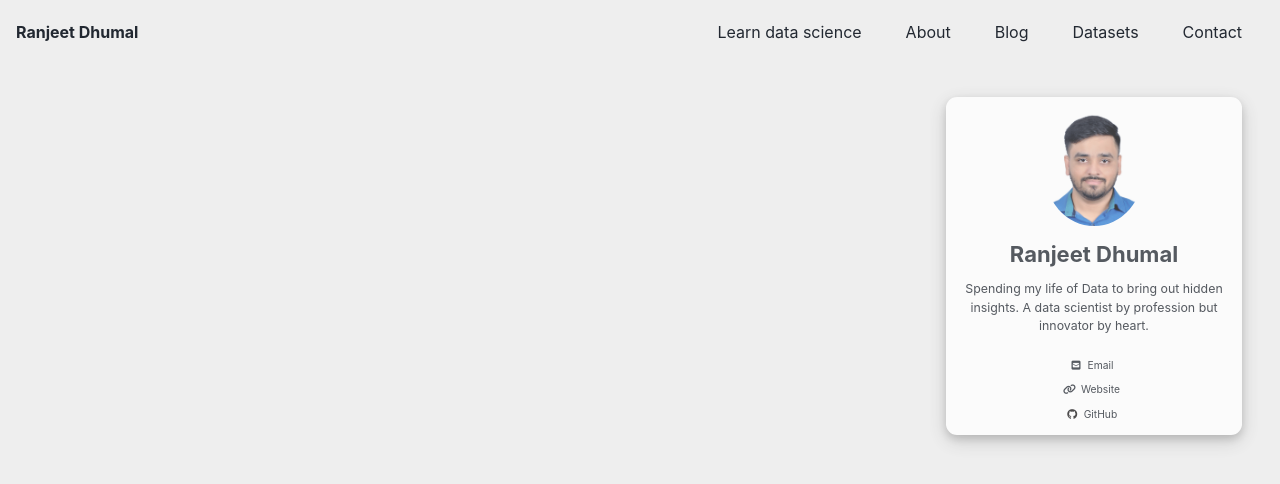
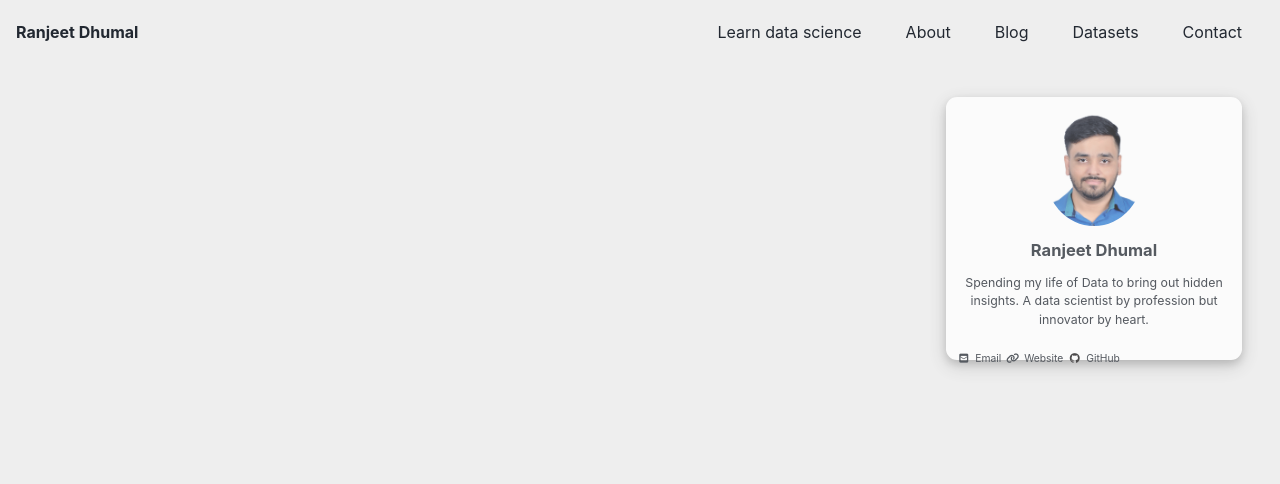
Before and after one commit to ranjeetds/ranjeetds.github.io, a Jekyll site: the page built from index.html, in a window 1280 px wide and 900 px high. Shown: the top 484 px of the window. Built offline with Jekyll 4.4.1, drawn with Linux system fonts in a browser that asks for light colours; cached includes are drawn as plain includes; nearby versions of some CDN libraries; the list of posts is cut into pages by our own code.

Commit message:
Update _sidebar.scss

```diff
--- a/_sass/minimal-mistakes/_sidebar.scss
+++ b/_sass/minimal-mistakes/_sidebar.scss
@@ -180,7 +180,7 @@
 }
 .sidebar .author__name {
   font-family: $sans-serif;
-  font-size: $type-size-5;
+  font-size: $type-size-6;
 }
 
 .author__bio {
@@ -204,7 +204,7 @@
   text-align: center;
 
   li {
-    display: inline;
+    float: left;
   }
 
   li:last-child {
```
